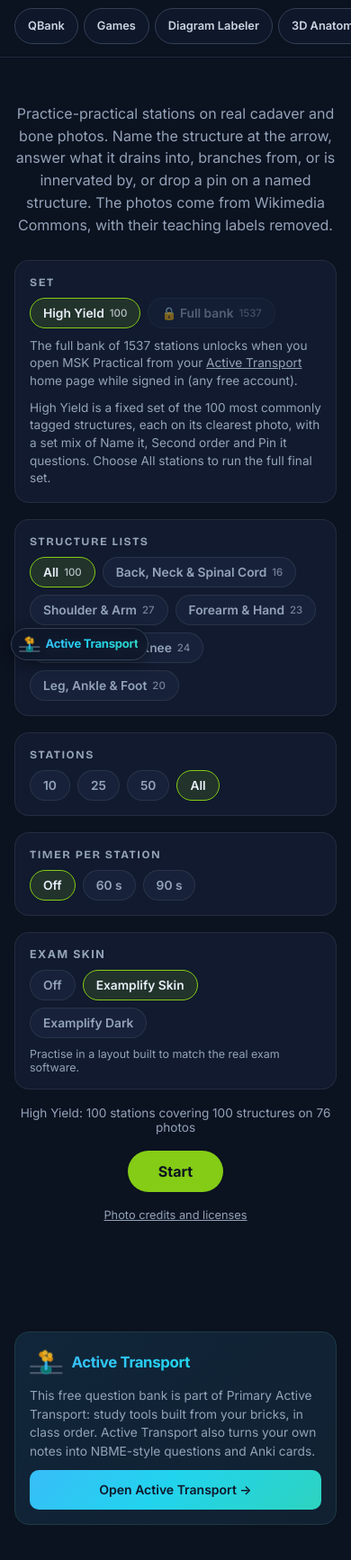
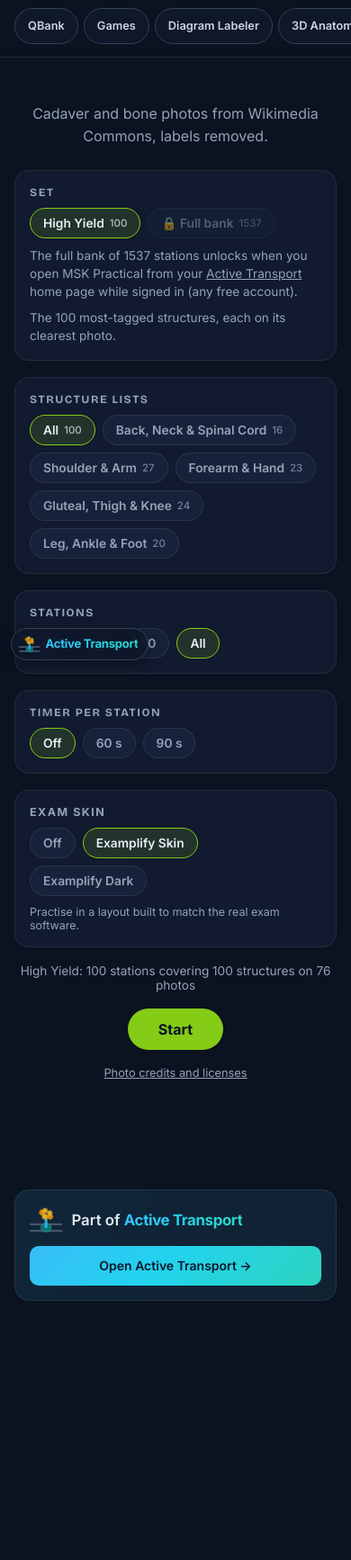
Before and after one commit to zbenja168/msk-practical, a plain HTML site: page index.html in a window 390 px wide. Shown: the part 98-1832 px from the top of the page at 90% size. After the commit the page ends 1632 px from the top, so only its background shows below. Drawn offline with nearby package versions, Linux system fonts and the light colour scheme.

Commit message:
Show, don't tell: trim copy
Co-Authored-By: Claude Opus 5.5 <noreply@anthropic.com>

```diff
--- a/at-header.js
+++ b/at-header.js
@@ -88,12 +88,9 @@
   }
 
   function cardHTML() {
-    var what = S.kind === 'qbank' ? 'This free question bank' : 'This free study game';
     return '<div class="at-card-wrap"><a class="at-card" id="at-card-root" href="' + AT_URL + '/#primary" target="_blank" rel="noopener noreferrer">' +
       '<span class="at-card-icon">' + mark(34) + '</span>' +
-      '<span class="at-card-title at-wordmark">Active Transport</span>' +
-      '<p class="at-card-text">' + what + ' is part of Primary Active Transport: study tools built from your bricks, in class order. ' +
-      'Active Transport also turns your own notes into NBME-style questions and Anki cards.</p>' +
+      '<span class="at-card-title">Part of <span class="at-wordmark">Active Transport</span></span>' +
       '<span class="at-card-cta">Open Active Transport &rarr;</span></a></div>';
   }
 
--- a/at-tools.css
+++ b/at-tools.css
@@ -132,18 +132,17 @@ body { font-family: 'Inter', system-ui, -apple-system, 'Segoe UI', Roboto, sans-
   .at-corner-spacer { display: block; height: 64px; clear: both; }
 }
 
-/* ---- Promo card (spec §4): icon | text | button; stacked below 640px ---- */
+/* ---- Promo card (spec §4): icon | title | button; button drops below the title under 640px ---- */
 .at-card-wrap { padding: 0 24px; clear: both; }
 .at-card {
-  display: grid; grid-template-columns: auto minmax(0, 1fr) auto; grid-template-areas: "icon title cta" "icon text cta";
+  display: grid; grid-template-columns: auto minmax(0, 1fr) auto; grid-template-areas: "icon title cta";
   column-gap: 16px; row-gap: 4px; align-items: center; max-width: 72rem; margin: 32px auto 24px; padding: 16px 18px;
   border-radius: 16px; text-decoration: none; text-align: left;
   background: linear-gradient(135deg, rgba(34,211,238,.08), rgba(45,212,191,.05)), #0f172a; border: 1px solid #1e3a44;
   font-family: 'Inter', system-ui, -apple-system, 'Segoe UI', sans-serif;
 }
 .at-card-icon { grid-area: icon; display: flex; }
-.at-card-title { grid-area: title; font-size: 1.05rem; align-self: end; }
-.at-card .at-card-text { grid-area: text; margin: 0; font-size: .86rem; color: #94a3b8; line-height: 1.5; align-self: start; }
+.at-card-title { grid-area: title; font-size: 1.05rem; font-weight: 600; color: #e2e8f0; min-width: 0; }
 .at-card-cta {
   grid-area: cta; white-space: nowrap; text-align: center; padding: 10px 16px; border-radius: 10px; font-size: .875rem; font-weight: 600;
   color: #0f172a; background: linear-gradient(135deg, #38bdf8 0%, #22d3ee 45%, #2dd4bf 100%); transition: filter .15s ease, transform .15s ease;
@@ -151,9 +150,8 @@ body { font-family: 'Inter', system-ui, -apple-system, 'Segoe UI', Roboto, sans-
 .at-card:hover .at-card-cta { filter: brightness(1.08); transform: translateY(-1px); }
 @media (max-width: 639px) {
   .at-card-wrap { padding: 0 16px; }
-  .at-card { grid-template-columns: auto minmax(0, 1fr); grid-template-areas: "icon title" "text text" "cta cta"; row-gap: 10px; column-gap: 10px; padding: 16px; }
-  .at-card-title { align-self: center; }
-  .at-card-cta { display: flex; align-items: center; justify-content: center; min-height: 44px; white-space: normal; }
+  .at-card { grid-template-columns: auto minmax(0, 1fr); grid-template-areas: "icon title" "cta cta"; row-gap: 12px; column-gap: 10px; padding: 16px; }
+    .at-card-cta { display: flex; align-items: center; justify-content: center; min-height: 44px; white-space: normal; }
 }
 
 /* Exam skins imitate an exam interface: their quiz page drops the brand bar. */
--- a/index.html
+++ b/index.html
@@ -7,24 +7,24 @@
 <script src="skins.js?v=11"></script>
 <script defer src="https://activetransport.app/static/tool-track.js"></script><!-- at-tools -->
 <link rel="preconnect" href="https://fonts.googleapis.com"><link rel="preconnect" href="https://fonts.gstatic.com" crossorigin><link href="https://fonts.googleapis.com/css2?family=Bricolage+Grotesque:opsz,wght@12..96,500..800&family=Inter:wght@400;500;600;700&family=JetBrains+Mono:wght@500;600&display=swap" rel="stylesheet">
-<link rel="stylesheet" href="at-tools.css?v=76b7553f">
+<link rel="stylesheet" href="at-tools.css?v=7ff97a40">
 <!-- /at-tools -->
 </head>
 <body>
-<!-- at-header --><script src="at-site.js?v=76b7553f"></script><script src="at-header.js?v=76b7553f" data-page="index"></script><!-- /at-header -->
+<!-- at-header --><script src="at-site.js?v=7ff97a40"></script><script src="at-header.js?v=7ff97a40" data-page="index"></script><!-- /at-header -->
 <section id="vSetup">
   <header class="hero">
-    <p>Practice-practical stations on real cadaver and bone photos. Name the structure at the arrow, answer what it drains into, branches from, or is innervated by, or drop a pin on a named structure. The photos come from Wikimedia Commons, with their teaching labels removed.</p>
+    <p>Cadaver and bone photos from Wikimedia Commons, labels removed.</p>
   </header>
   <div class="setup">
     <div class="group"><h2>Set</h2><div class="chips" id="modes"></div>
       <p class="hy-note" id="fullNote" hidden></p>
-      <p class="hy-note" id="hyNote" hidden>High Yield is a fixed set of the 100 most commonly tagged structures, each on its clearest photo, with a set mix of Name it, Second order and Pin it questions. Choose All stations to run the full final set.</p></div>
+      <p class="hy-note" id="hyNote" hidden>The 100 most-tagged structures, each on its clearest photo.</p></div>
     <div class="group"><h2>Structure lists</h2><div class="chips" id="regions"></div></div>
     <div class="group" id="grpTypes"><h2>Question type</h2><div class="chips" id="types"></div></div>
     <div class="group" id="grpOpts"><h2>Options</h2><div class="toggles">
-      <label class="tg"><input type="checkbox" id="optRel" checked><span>Second-order questions<small>"This vessel drains into…", "What innervates the indicated muscle?", "What does this artery continue as?"</small></span></label>
-      <label class="tg"><input type="checkbox" id="optUnv" checked><span>Include unverified stations<small>Shown with an <b style="color:var(--warn)">unverified</b> tag. On these, the label or arrow position was hard to read with confidence.</small></span></label>
+      <label class="tg" title="&quot;This vessel drains into…&quot;, &quot;What innervates the indicated muscle?&quot;"><input type="checkbox" id="optRel" checked><span>Second-order questions</span></label>
+      <label class="tg"><input type="checkbox" id="optUnv" checked><span>Include unverified stations<small>Tagged <b style="color:var(--warn)">unverified</b>: label or arrow hard to read.</small></span></label>
     </div></div>
     <div class="group"><h2>Stations</h2><div class="chips" id="counts"></div></div>
     <div class="group"><h2>Timer per station</h2><div class="chips" id="timers"></div></div>
```
Also changed, not shown: credits.html (+2 -2 lines).
